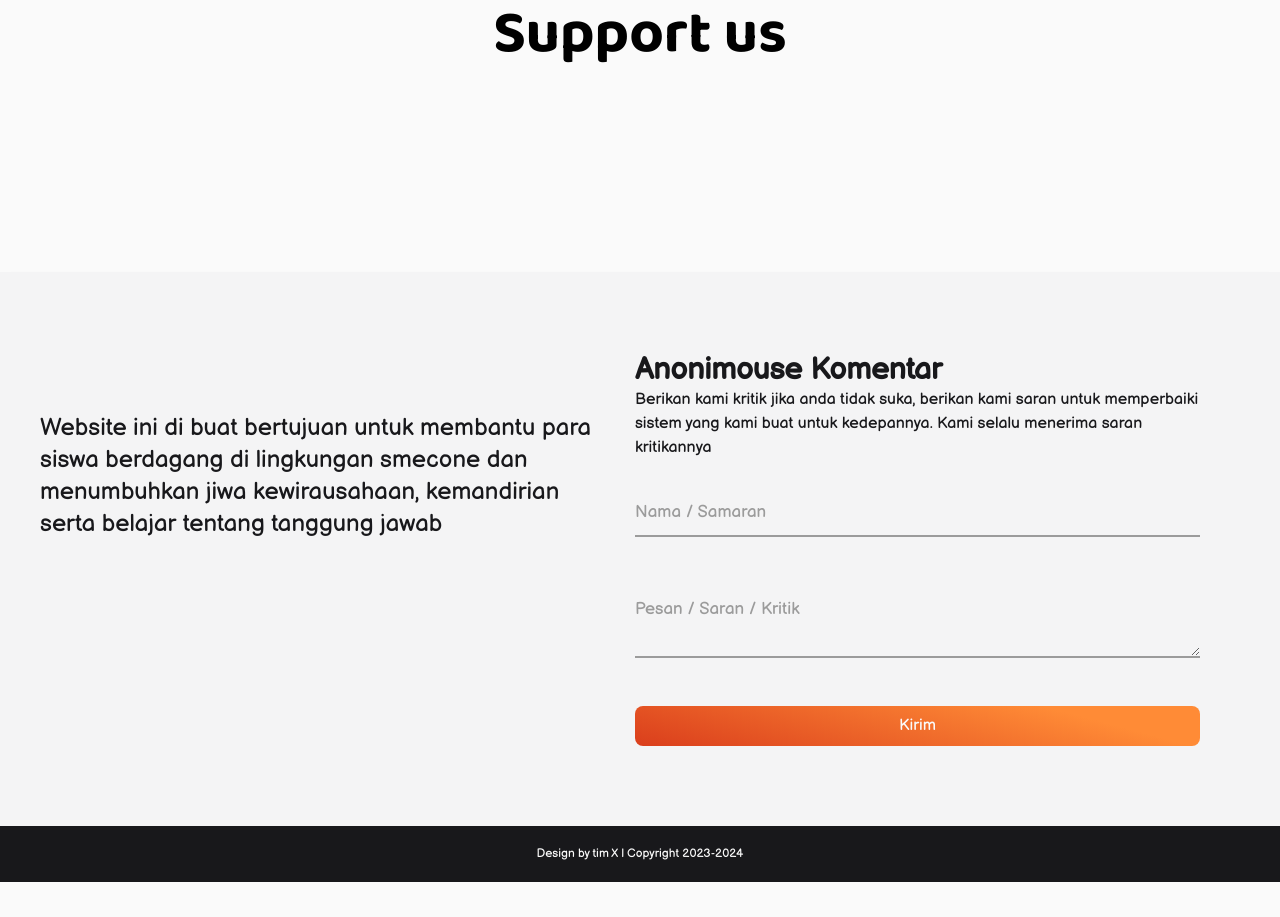
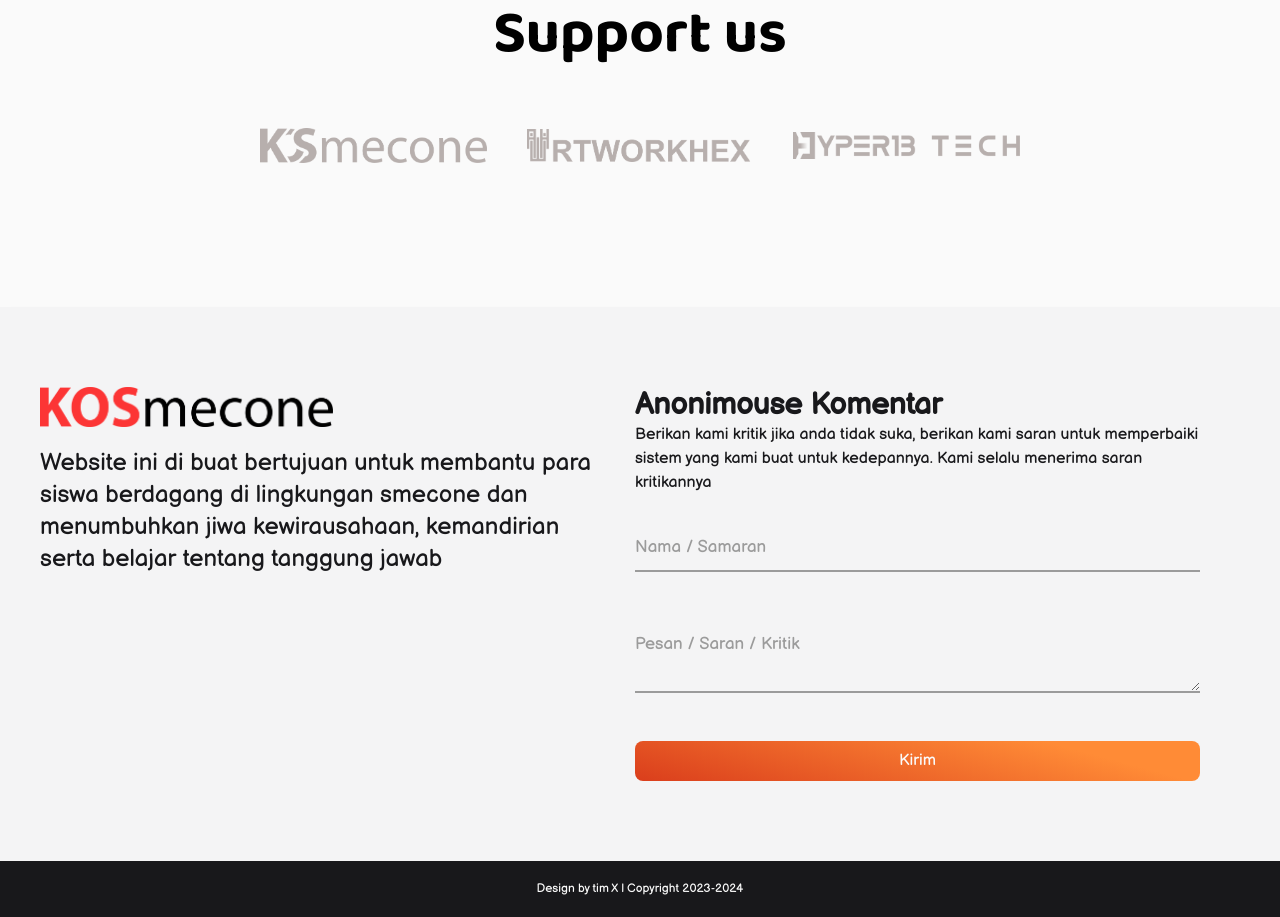
Before and after one commit to artworkhex/KOSmecone, a website: page about.html in a window 1280 px wide. Shown: the part 2060-2977 px from the top of the page. Before the commit the page ends 2942 px from the top, so only its background shows below. Drawn offline with nearby package versions, Linux system fonts and the light colour scheme; some packages are replaced by stand-ins of ours; the site is published under a folder, as on GitHub Pages, so addresses that start at the root find nothing; a script that the page names is missing.

Commit message:
Add files via upload

```diff
--- a/about.html
+++ b/about.html
@@ -67,7 +67,7 @@
 
 
     <!-- KOSmecone -->
-    <div class="justify-center pt-24  text-zinc-50 items-center bg-bottom bg-cover ">
+    <div class="justify-center pt-24  text-zinc-50 dark:bg-zinc-900 items-center bg-bottom bg-cover ">
         <div data-aos-duration="1000" data-aos="fade-up"
             class="balo  mt-7 md1:mt-0 font-bold text-3xl md1:text-5xl lg1:text-6xl  text-center ">
             SMK Negeri 1 Purwokerto
@@ -219,19 +219,19 @@
         <div
             class="grid grid-cols-1 items-center place-content-center md1:grid-cols-2   lg1:grid-cols-3 mt-16 px-10 lg1:px-12 md1:px-10 xl1:px-60">
             <img data-aos-duration="1300" data-aos="fade-up" class=" duration-200 px-5 my-7 lg1:my-0 "
-                src="../asset/logo/s2.png" alt="">
+                src="asset/logo/s2.png" alt="">
             <img data-aos-duration="1400" data-aos="fade-up" class=" duration-200 px-5 my-7 lg1:my-0 "
-                src="../asset/logo/s1.png" alt="">
+                src="asset/logo/s1.png" alt="">
             <img data-aos-duration="1500" data-aos="fade-up" class=" duration-200 px-5 my-7 lg1:my-0 "
-                src="../asset/logo/hyper131.png" alt="">
+                src="asset/logo/hyper131.png" alt="">
         </div>
     </div>
     <!--  -->
     <footer class="mt-36 shadow-lg">
         <div class="md1:flex px-7 md1:px-10 py-20 dark:bg-zinc-800 bg-zinc-100 ">
             <div class="lg1:w-[1100px] dark:text-zinc-50 text-zinc-900 ">
-                <img class="h-[40px] dark:block hidden" src="/asset/logo/white.png" alt="">
-                <img class="h-[40px] block dark:hidden" src="/asset/logo/dark.png" alt="">
+                <img class="h-[40px] dark:block hidden" src="asset/logo/white.png" alt="">
+                <img class="h-[40px] block dark:hidden" src="asset/logo/dark.png" alt="">
                 <div class=" lg1:text-2xl mt-5 ">Website ini di buat bertujuan untuk membantu para siswa berdagang di
                     lingkungan
                     smecone dan
```
Also changed, not shown: src/output.css.
